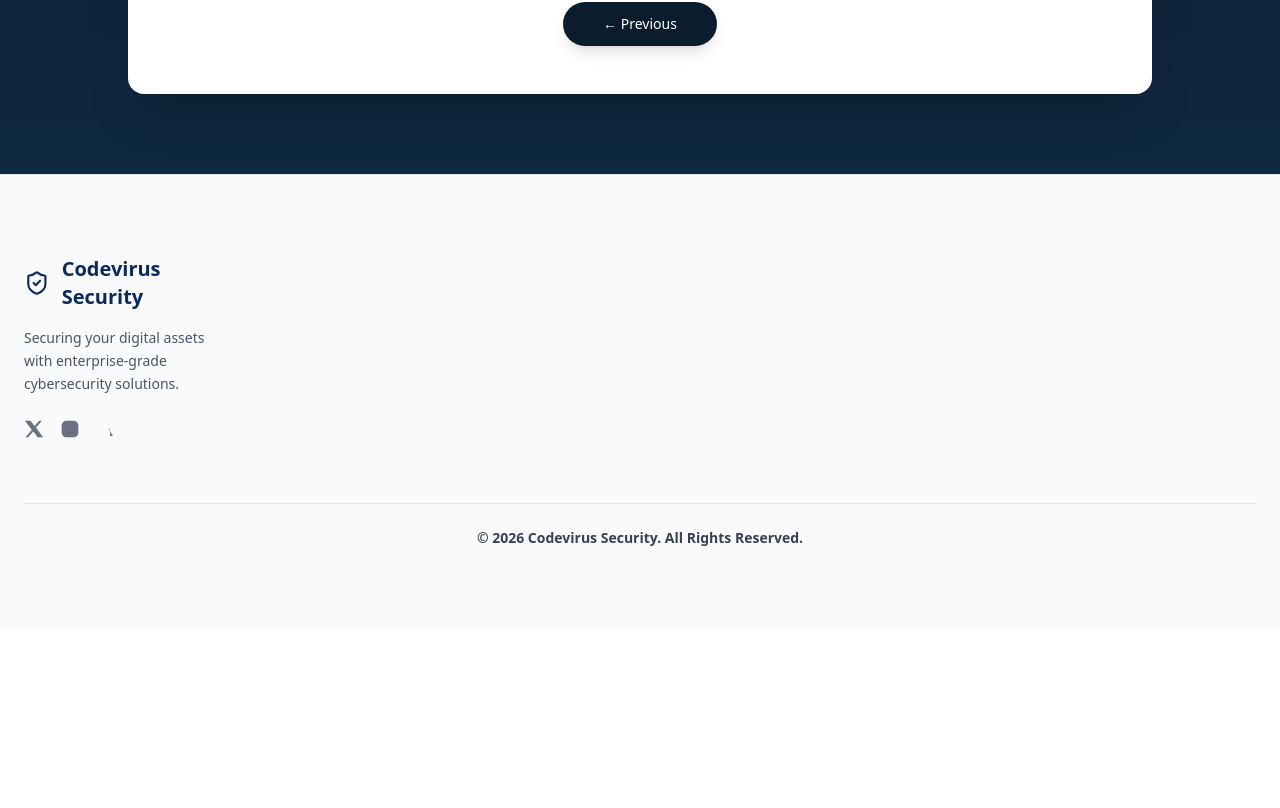
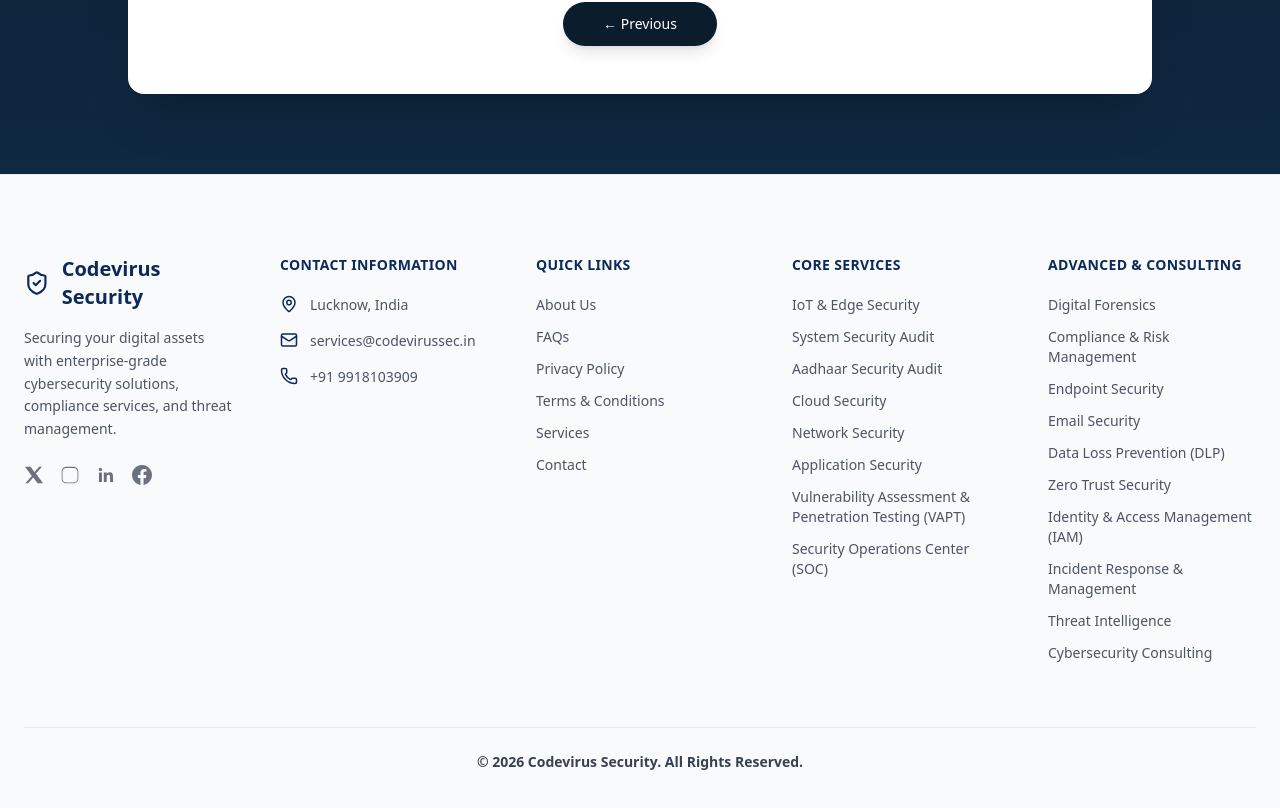
Before and after one commit to Anshika1820/codevirussec, a React app: page /tp6 in a window 1280 px wide. Shown: the part 1199-2007 px from the top of the page. Before the commit the page ends 1827 px from the top, so only its background shows below. Built offline with nearby package versions, Linux system fonts and the light colour scheme; the HTML template or start-up script is replaced by a standard one.

Commit message:
Update Footer.jsx

```diff
--- a/src/Components/Footer.jsx
+++ b/src/Components/Footer.jsx
@@ -29,7 +29,7 @@ const Footer = () => {
       <div className="max-w-7xl mx-auto px-6 py-20">
         <div className="grid grid-cols-1 md:grid-cols-2 lg:grid-cols-5 gap-12">
 
-          {/* Brand */}
+          {/* Brand + Social */}
           <div>
             <div className="flex items-center gap-3 mb-4">
               <ShieldCheck className="text-[#0b2a5b]" size={28} />
@@ -37,46 +37,137 @@ const Footer = () => {
                 Codevirus Security
               </h3>
             </div>
+
             <p className="text-sm text-gray-600 leading-relaxed">
-              Securing your digital assets with enterprise-grade cybersecurity solutions.
+              Securing your digital assets with enterprise-grade cybersecurity solutions,
+              compliance services, and threat management.
             </p>
 
-            {/* Social Media */}
+            {/* Social Icons */}
             <div className="flex items-center gap-4 mt-6">
               {/* X */}
-              <a href="https://x.com/codevirussec" target="_blank" rel="noopener noreferrer">
+              <a
+                href="https://x.com/codevirussec"
+                target="_blank"
+                rel="noopener noreferrer"
+                className="hover:scale-110 transition"
+              >
                 <svg className="w-5 h-5 fill-gray-500 hover:fill-[#0b2a5b] transition" viewBox="0 0 24 24">
                   <path d="M18.244 2H21.552L14.325 10.254L22.855 22H16.284L11.144 14.981L4.918 22H1.607L9.342 13.125L1.145 2H7.889L12.549 8.471L18.244 2Z" />
                 </svg>
               </a>
 
               {/* Instagram */}
-              <a href="https://www.instagram.com/codevirussec" target="_blank" rel="noopener noreferrer">
+              <a
+                href="https://www.instagram.com/codevirussec"
+                target="_blank"
+                rel="noopener noreferrer"
+                className="hover:scale-110 transition"
+              >
                 <svg className="w-5 h-5 text-gray-500 hover:text-[#0b2a5b] transition" fill="currentColor" viewBox="0 0 24 24">
-                  <path d="M7.75 2C4.574 2 2 4.574 2 7.75v8.5C2 19.426 4.574 22 7.75 22h8.5C19.426 22 22 19.426 22 16.25v-8.5C22 4.574 19.426 2 16.25 2h-8.5z" />
+                  <path d="M7.75 2C4.574 2 2 4.574 2 7.75v8.5C2 19.426 4.574 22 7.75 22h8.5C19.426 22 22 19.426 22 16.25v-8.5C22 4.574 19.426 2 16.25 2h-8.5zm0 1.5h8.5A4.75 4.75 0 0121 7.75v8.5A4.75 4.75 0 0116.25 21h-8.5A4.75 4.75 0 013 16.25v-8.5A4.75 4.75 0 017.75 3.5z" />
                 </svg>
               </a>
 
               {/* LinkedIn */}
-              <a href="https://www.linkedin.com/company/codevirussecurity/" target="_blank" rel="noopener noreferrer">
+              <a
+                href="https://www.linkedin.com/company/codevirussecurity/"
+                target="_blank"
+                rel="noopener noreferrer"
+                className="hover:scale-110 transition"
+              >
                 <svg className="w-5 h-5 fill-gray-500 hover:fill-[#0b2a5b] transition" viewBox="0 0 24 24">
-                  <path d="M20.447 20.452h-3.554v-5.569c0-1.328-.027-3.037-1.852-3.037..." />
+                  <path d="M20.447 20.452h-3.554v-5.569c0-1.328-.027-3.037-1.852-3.037-1.853 0-2.136 1.445-2.136 2.939v5.667H9.351V9h3.414v1.561h.046c.477-.9 1.637-1.85 3.37-1.85 3.601 0 4.267 2.37 4.267 5.455v6.286zM5.337 7.433c-1.144 0-2.063-.926-2.063-2.065 0-1.138.92-2.063 2.063-2.063 1.14 0 2.064.925 2.064 2.063 0 1.139-.925 2.065-2.064 2.065zm1.782 13.019H3.555V9h3.564v11.452z" />
                 </svg>
               </a>
 
               {/* Facebook */}
-              <a href="https://www.facebook.com/codevirussec9" target="_blank" rel="noopener noreferrer">
+              <a
+                href="https://www.facebook.com/codevirussec9"
+                target="_blank"
+                rel="noopener noreferrer"
+                className="hover:scale-110 transition"
+              >
                 <svg className="w-5 h-5 fill-gray-500 hover:fill-[#0b2a5b] transition" viewBox="0 0 24 24">
-                  <path d="M24 12.073c0-6.627-5.373-12-12-12..." />
+                  <path d="M24 12.073c0-6.627-5.373-12-12-12s-12 5.373-12 12c0 5.99 4.388 10.954 10.125 11.854v-8.385H7.078v-3.47h3.047V9.43c0-3.007 1.792-4.669 4.533-4.669 1.312 0 2.686.235 2.686.235v2.953h-1.513c-1.49 0-1.953.925-1.953 1.874v2.25h3.328l-.532 3.47h-2.796v8.385C19.612 23.027 24 18.062 24 12.073z" />
                 </svg>
               </a>
             </div>
           </div>
 
-          {/* Contact, Links, Services sections remain same */}
+          {/* Contact */}
+          <div>
+            <h4 className="text-sm font-semibold text-[#0b2a5b] mb-5 uppercase tracking-wide">
+              Contact Information
+            </h4>
+            <ul className="space-y-4 text-sm text-gray-600">
+              <li className="flex items-start gap-3">
+                <MapPin size={18} className="text-[#0b2a5b]" />
+                Lucknow, India
+              </li>
+              <li className="flex items-start gap-3">
+                <Mail size={18} className="text-[#0b2a5b]" />
+                <a href="mailto:services@codevirussec.in" className="hover:text-[#071a36] transition">
+                  services@codevirussec.in
+                </a>
+              </li>
+              <li className="flex items-start gap-3">
+                <Phone size={18} className="text-[#0b2a5b]" />
+                +91 9918103909
+              </li>
+            </ul>
+          </div>
+
+          {/* Quick Links */}
+          <div>
+            <h4 className="text-sm font-semibold text-[#0b2a5b] mb-5 uppercase tracking-wide">
+              Quick Links
+            </h4>
+            <ul className="space-y-3 text-sm text-gray-600">
+              <li><Link to="/about" className="hover:text-[#071a36]">About Us</Link></li>
+              <li><Link to="/faq" className="hover:text-[#071a36]">FAQs</Link></li>
+              <li><Link to="/privacy-policy" className="hover:text-[#071a36]">Privacy Policy</Link></li>
+              <li><Link to="/terms" className="hover:text-[#071a36]">Terms & Conditions</Link></li>
+              <li><Link to="/services" className="hover:text-[#071a36]">Services</Link></li>
+              <li><Link to="/contact" className="hover:text-[#071a36]">Contact</Link></li>
+            </ul>
+          </div>
+
+          {/* Core Services */}
+          <div>
+            <h4 className="text-sm font-semibold text-[#0b2a5b] mb-5 uppercase tracking-wide">
+              Core Services
+            </h4>
+            <ul className="space-y-3 text-sm text-gray-600">
+              {services.slice(0, 8).map((s, i) => (
+                <li key={i}>
+                  <Link to={`/services?service=${s.slug}`} className="hover:text-[#071a36]">
+                    {s.title}
+                  </Link>
+                </li>
+              ))}
+            </ul>
+          </div>
+
+          {/* Advanced Services */}
+          <div>
+            <h4 className="text-sm font-semibold text-[#0b2a5b] mb-5 uppercase tracking-wide">
+              Advanced & Consulting
+            </h4>
+            <ul className="space-y-3 text-sm text-gray-600">
+              {services.slice(8).map((s, i) => (
+                <li key={i}>
+                  <Link to={`/services?service=${s.slug}`} className="hover:text-[#071a36]">
+                    {s.title}
+                  </Link>
+                </li>
+              ))}
+            </ul>
+          </div>
 
         </div>
 
+        {/* Bottom */}
         <div className="border-t border-gray-200 mt-16 pt-6 text-center">
           <p className="text-sm text-gray-700 font-semibold">
             © {new Date().getFullYear()} Codevirus Security. All Rights Reserved.
```
